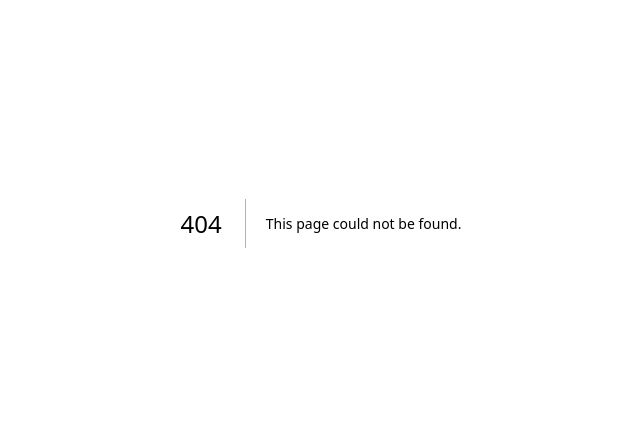
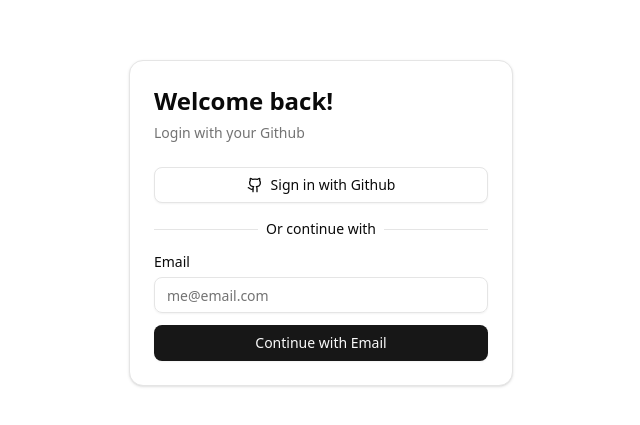
Before and after one commit to BenDev202/lms-system, a Next.js app: page /login in a window 1280 px wide. Before the commit this address had no page. Shown: the part 177-602 px from the top of the page, without its empty margins (319-959 px from the left). Built offline with nearby package versions, Linux system fonts and the light colour scheme.

Commit message:
creating Login page

```diff
--- /dev/null
+++ b/app/(auth)/layout.tsx
@@ -0,0 +1,9 @@
+import { ReactNode } from "react";
+
+export default function AuthLayout({children}: {children: ReactNode}) {
+  return (
+    <div className="relative flex min-h-svh flex-col items-center justify-center">
+    <div className="flex w-full max-w-sm flex-col gap-6">{children}</div>
+    </div>
+  )
+}
--- /dev/null
+++ b/app/(auth)/login/page.tsx
@@ -0,0 +1,35 @@
+import { Button } from '@/components/ui/button'
+import { Card, CardContent, CardDescription, CardHeader, CardTitle } from '@/components/ui/card'
+import { Input } from '@/components/ui/input'
+import { Label } from '@/components/ui/label'
+import { GithubIcon } from 'lucide-react'
+import React from 'react'
+
+export default function LoginPage() {
+  return (
+    <Card>
+        <CardHeader>
+            <CardTitle className='text-2xl'>Welcome back!</CardTitle>
+            <CardDescription>Login with your Github</CardDescription>
+        </CardHeader>
+
+        <CardContent className='flex flex-col gap-4'>
+                <Button className='w-full' variant="outline">
+                    <GithubIcon className='size-4' />
+                    Sign in with Github</Button>
+
+                <div className='relative text-center text-sm after:absolute after:inset-0 after:top-1/2 after:z-0 after:flex after:items-center after:border-t after:border-border'>
+                    <span className='relative z-10 bg-card px-2'>Or continue with</span>
+                </div>
+
+                <div className='grid gap-3'>
+                    <div className='grid gap-2'>
+                        <Label htmlFor='email'>Email</Label>
+                        <Input type='email' placeholder='me@email.com' />
+                    </div>
+                    <Button>Continue with Email</Button>
+                </div>
+            </CardContent>
+    </Card>
+  )
+}
```
